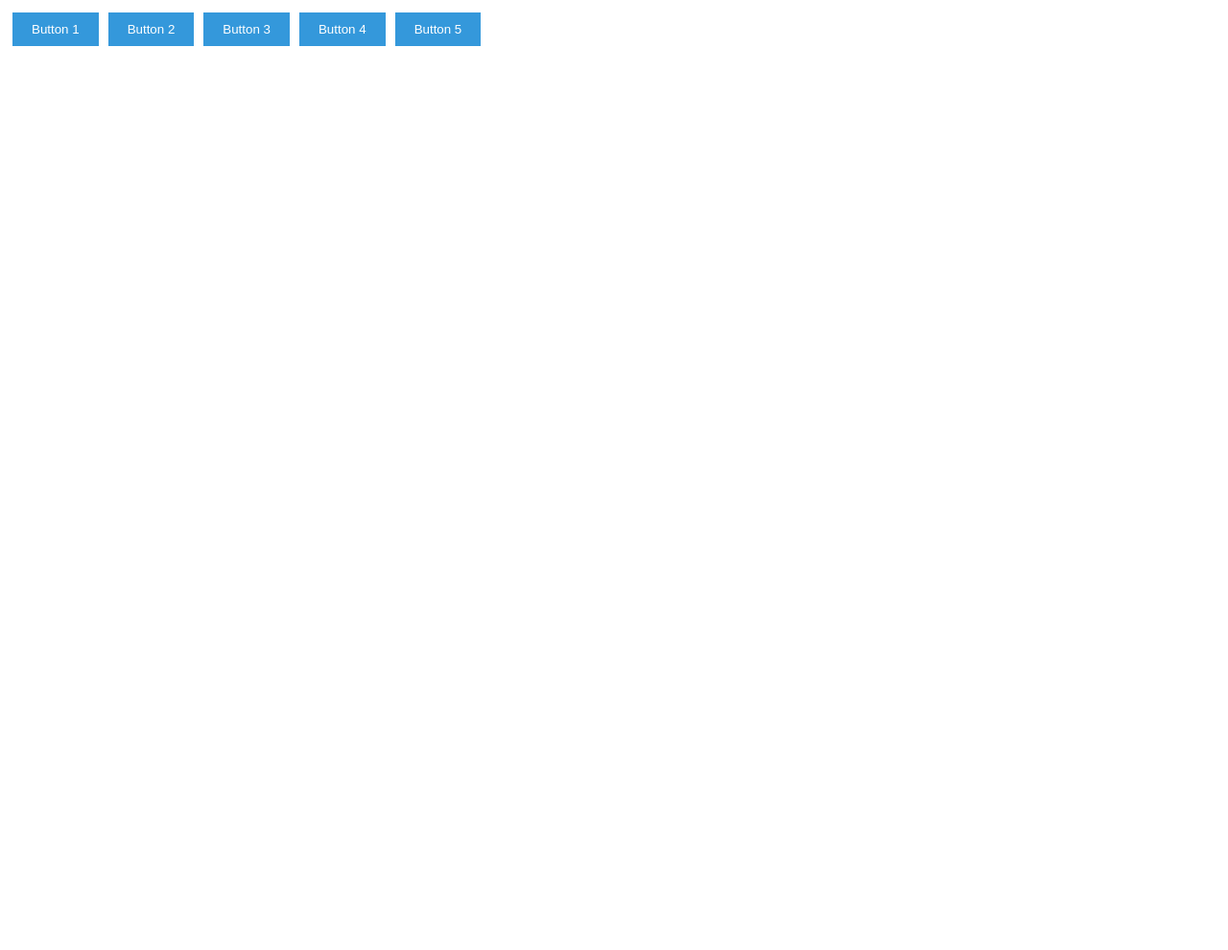
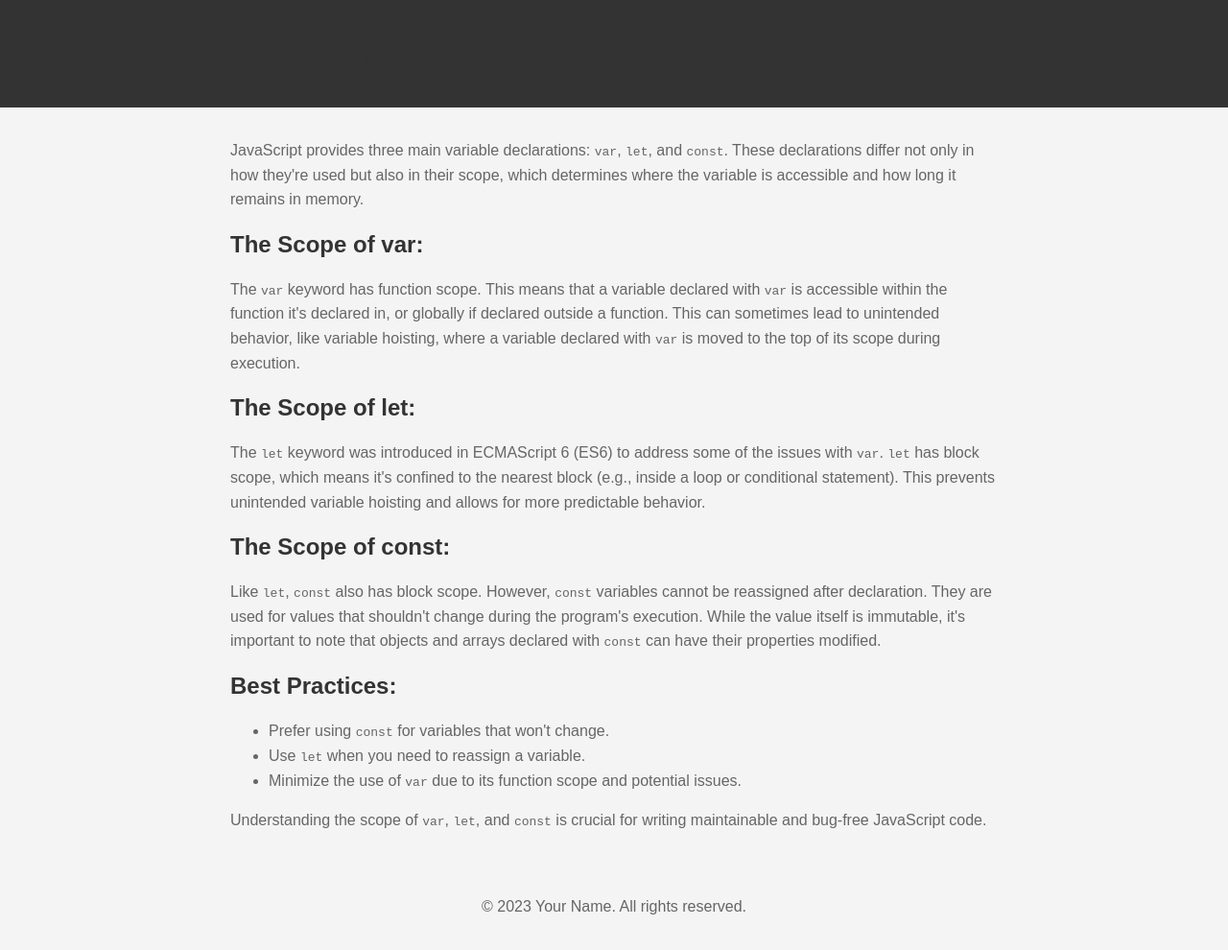
Before and after one commit to shihab01118/PHero-tube, a plain HTML site: page demo.html in a window 1280 px wide. Shown: the whole page at 96% size. Before the commit the page ends 800 px from the top, so only its background shows below. Drawn offline with Linux system fonts and the light colour scheme.

Commit message:
blog 1 added

```diff
--- a/demo.html
+++ b/demo.html
@@ -1,55 +1,75 @@
 <!DOCTYPE html>
 <html>
 <head>
-<style>
-  /* Define button styles */
-  .default-button {
-    background-color: #3498db;
-    color: white;
-    border: none;
-    padding: 10px 20px;
-    margin: 5px;
-    cursor: pointer;
-  }
+  <title>Understanding Scope: var, let, and const in JavaScript</title>
+  <style>
+    body {
+      font-family: Arial, sans-serif;
+      margin: 0;
+      padding: 0;
+      background-color: #f4f4f4;
+    }
 
-  .clicked-button {
-    background-color: #e74c3c;
-  }
-</style>
+    header {
+      background-color: #333;
+      color: #fff;
+      text-align: center;
+      padding: 1rem;
+    }
+
+    .container {
+      max-width: 800px;
+      margin: 2rem auto;
+      padding: 0 2rem;
+    }
+
+    h1, h2 {
+      color: #333;
+    }
+
+    p, ul {
+      line-height: 1.6;
+      color: #666;
+    }
+
+    footer {
+      text-align: center;
+      padding: 1rem;
+      color: #888;
+    }
+  </style>
 </head>
 <body>
 
-<div id="button-container">
-  <!-- Buttons will be added here -->
+<header>
+  <h1>Understanding Scope: var, let, and const in JavaScript</h1>
+</header>
+
+<div class="container">
+  <p>JavaScript provides three main variable declarations: <code>var</code>, <code>let</code>, and <code>const</code>. These declarations differ not only in how they're used but also in their scope, which determines where the variable is accessible and how long it remains in memory.</p>
+
+  <h2>The Scope of var:</h2>
+  <p>The <code>var</code> keyword has function scope. This means that a variable declared with <code>var</code> is accessible within the function it's declared in, or globally if declared outside a function. This can sometimes lead to unintended behavior, like variable hoisting, where a variable declared with <code>var</code> is moved to the top of its scope during execution.</p>
+
+  <h2>The Scope of let:</h2>
+  <p>The <code>let</code> keyword was introduced in ECMAScript 6 (ES6) to address some of the issues with <code>var</code>. <code>let</code> has block scope, which means it's confined to the nearest block (e.g., inside a loop or conditional statement). This prevents unintended variable hoisting and allows for more predictable behavior.</p>
+
+  <h2>The Scope of const:</h2>
+  <p>Like <code>let</code>, <code>const</code> also has block scope. However, <code>const</code> variables cannot be reassigned after declaration. They are used for values that shouldn't change during the program's execution. While the value itself is immutable, it's important to note that objects and arrays declared with <code>const</code> can have their properties modified.</p>
+
+  <h2>Best Practices:</h2>
+  <ul>
+    <li>Prefer using <code>const</code> for variables that won't change.</li>
+    <li>Use <code>let</code> when you need to reassign a variable.</li>
+    <li>Minimize the use of <code>var</code> due to its function scope and potential issues.</li>
+  </ul>
+
+  <p>Understanding the scope of <code>var</code>, <code>let</code>, and <code>const</code> is crucial for writing maintainable and bug-free JavaScript code.</p>
 </div>
 
-<script>
-document.addEventListener("DOMContentLoaded", function() {
-  const buttonContainer = document.getElementById("button-container");
-
-  // Create and add buttons dynamically
-  for (let i = 1; i <= 5; i++) {
-    const button = document.createElement("button");
-    button.textContent = "Button " + i;
-    button.className = "default-button";
-
-    // Add event listener to change color when clicked
-    button.addEventListener("click", function() {
-      // Remove clicked-button class from all buttons
-      const buttons = document.querySelectorAll(".default-button");
-      buttons.forEach(function(btn) {
-        btn.classList.remove("clicked-button");
-      });
-
-      // Add clicked-button class to the clicked button
-      button.classList.add("clicked-button");
-    });
-
-    // Append button to the container
-    buttonContainer.appendChild(button);
-  }
-});
-</script>
+<footer>
+  <p>&copy; 2023 Your Name. All rights reserved.</p>
+</footer>
 
 </body>
 </html>
```
Also changed, not shown: blog.html (+41 -0 lines), index.html (+2 -2 lines), js/script.js (+13 -0 lines).
